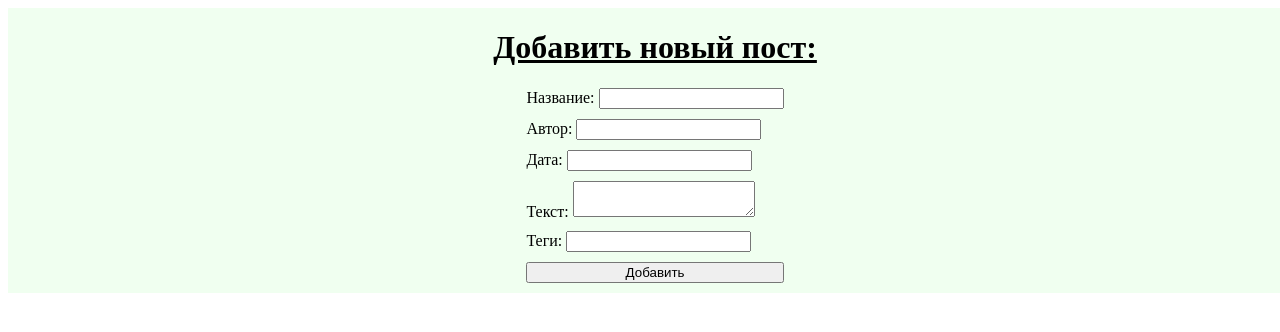
After one commit to pikvic-fefu/backend-tutorial, a Flask app: page /posts/add in a window 1280 px wide. The commit adds this page. Shown: the top 332 px of the page. Run offline with Flask 2, Linux system fonts and the light colour scheme.

Commit message:
Add post

```diff
--- a/app.py
+++ b/app.py
@@ -1,10 +1,12 @@
-from flask import Flask, render_template
+from flask import Flask, render_template, redirect
 from datetime import datetime
 from post.post import read_posts_from_file
 
+DATABASE = 'posts.txt'
+
 app = Flask(__name__)
 
-posts = read_posts_from_file("posts.txt")
+posts = read_posts_from_file(DATABASE)
 
 @app.route('/')
 def index():
@@ -16,3 +18,20 @@ def about(id):
     if id not in range(len(posts)):
         return "ERROR! Id is out of range"
     return render_template('post.html', post=posts[id])
+
+@app.route('/posts/add')
+def posts_add():
+    return render_template('post_add.html')
+
+@app.route('/addpost', methods=['post'])
+def addpost():
+    title = request.form.get('title')  # запрос к данным формы
+    author = request.form.get('author')
+    date = request.form.get('date')
+    text = request.form.get('text')
+    tags = request.form.get('tags')
+    id = len(posts)
+    post = Post(id, title, author, date, text, tags)
+    post.save_post(DATABASE)
+    posts = read_posts_from_file(DATABASE)
+    return redirect('/')
--- a/static/style.css
+++ b/static/style.css
@@ -22,3 +22,14 @@ span:hover {
     color: #0767b0;
     background-color: ghostwhite;
 }
+
+form {
+    height: 100%;
+    display: flex;
+    flex-direction: column;
+    justify-content: space-evenly;
+}
+
+form > * {
+    margin-bottom: 10px;
+}
--- a/templates/index.html
+++ b/templates/index.html
@@ -27,5 +27,7 @@
             {% endfor %}
         </article>
     </main>
-    <footer></footer>
+    <footer>
+        <a href="{{ url_for('posts_add') }}">Добавить пост</a>
+    </footer>
 {% endblock %}
--- /dev/null
+++ b/templates/post_add.html
@@ -0,0 +1,33 @@
+{% extends 'base.html' %}
+
+{% block title %}
+Добавить пост
+{% endblock title %}
+
+{% block content %}
+<h1>Добавить новый пост:</h1>
+<form action="/addpost">
+    <label>
+        Название:
+        <input type="text" id="title">
+    </label>
+    <label>
+        Автор:
+        <input type="text" id="author">
+    </label>
+    <label>
+        Дата:
+        <input type="text" id="date">
+    </label>
+    <label>
+        Текст:
+        <textarea id="text">
+        </textarea>
+    </label>
+    <label>
+        Теги:
+        <input type="text" id="tags">
+    </label>
+    <input type="submit" value="Добавить">
+</form>
+{% endblock content %}
```
Also changed, not shown: post/post.py (+9 -0 lines).
